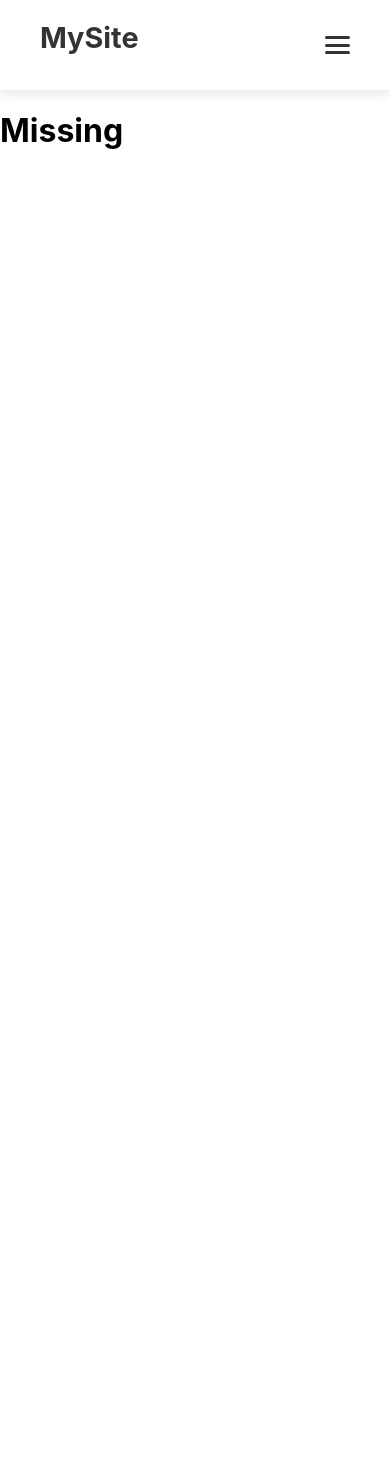
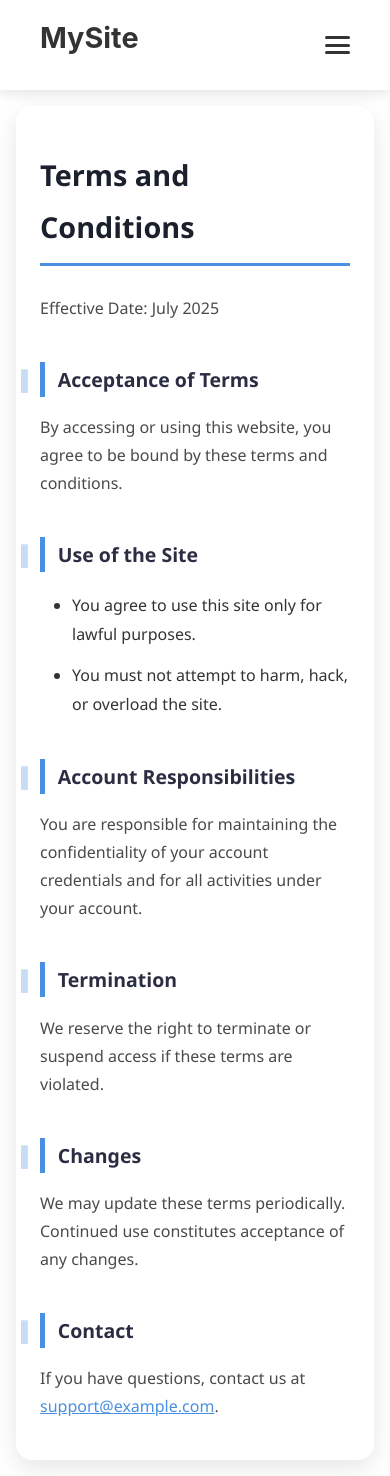
Before and after one commit to lagoscats/forms, a React (Create React App) app: page /#/terms in a window 390 px wide. Before the commit the page ends 844 px from the top, so only its background shows below. Built offline with nearby package versions, Linux system fonts and the light colour scheme.

Commit message:
Update React app

```diff
--- a/package.json
+++ b/package.json
@@ -2,7 +2,7 @@
   "name": "forms",
   "version": "0.1.0",
   "private": true,
-  "homepage": "https://lagoscats.github.io/forms",
+  "homepage": ".",
   "dependencies": {
     "@fortawesome/fontawesome-svg-core": "^6.7.2",
     "@fortawesome/free-solid-svg-icons": "^6.7.2",
--- a/src/App.js
+++ b/src/App.js
@@ -10,11 +10,13 @@ import Contact from './components/Contact';
 import Services from './components/Services';
 import Footer from './components/Footer';
 import Dashboard from './components/Dashboard';
-import Images from './images/assets/profile.jpg';
 import Profile from './components/Profile';
 import Missing from './components/Missing';
 import Settings from './components/Settings';
 import PrivateRoute from './components/PrivateRoute';
+import PrivacyPolicy from './components/PrivacyPolicy';
+import TermsConditions from './components/TermsConditions';
+
 
 const App = () => {
   return (
@@ -27,9 +29,10 @@ const App = () => {
           <Route path="/login" element={<Login />} />
           <Route path="/profile" element={<Profile />} />
           <Route path="/about" element={<About />} />
+          <Route path="/privacy" element={<PrivacyPolicy />} />
+          <Route path="/terms" element={<TermsConditions />} />
           <Route path="/contact" element={<Contact />} />
           <Route path="/services" element={<Services />} />
-          <Route path="/images" element={<Images />} />
           <Route path="*" element={<Missing />} />
           <Route path="/settings" element={<Settings />} />
           <Route path="/footer" element={<Footer />} />
--- a/src/components/Dashboard.js
+++ b/src/components/Dashboard.js
@@ -12,7 +12,7 @@ const Dashboard = () => {
   useEffect(() => {
     const storedUsername = localStorage.getItem('username');
     if (storedUsername) {
-      setUsername(storedUsername);
+      setUsername(storedUsername.charAt(0).toUpperCase() + storedUsername.slice(1));
     } else {
       // Optionally redirect to login if no username
       navigate('/login');
--- /dev/null
+++ b/src/components/Policy.css
@@ -0,0 +1,119 @@
+/* src/pages/Policy.css */
+@keyframes fadeInUp {
+  from {
+    opacity: 0;
+    transform: translateY(30px);
+  }
+  to {
+    opacity: 1;
+    transform: translateY(0);
+  }
+}
+
+.policy-container {
+  max-width: 880px;
+  margin: 3rem auto;
+  padding: 2.5rem;
+  background: #ffffff;
+  border-radius: 1.25rem;
+  font-family: 'Segoe UI', Roboto, sans-serif;
+  color: #2c3e50;
+  box-shadow: 0 8px 24px rgba(0, 0, 0, 0.1);
+  animation: fadeInUp 0.7s ease forwards;
+  opacity: 0;
+  line-height: 1.8;
+  transition: box-shadow 0.3s ease, transform 0.3s ease;
+}
+
+.policy-container.show {
+  opacity: 1;
+}
+
+.policy-container:hover {
+  box-shadow: 0 12px 30px rgba(0, 0, 0, 0.15);
+  transform: scale(1.01);
+}
+
+.policy-container h1 {
+  font-size: clamp(2rem, 5vw, 2.5rem);
+  margin-bottom: 1.75rem;
+  font-weight: 700;
+  color: #1a202c;
+  border-bottom: 3px solid #4a90e2;
+  padding-bottom: 0.6rem;
+}
+
+.policy-container h2 {
+  margin-top: 2.5rem;
+  font-size: clamp(1.3rem, 4vw, 1.6rem);
+  font-weight: 600;
+  color: #2b2d42;
+  border-left: 5px solid #4a90e2;
+  padding-left: 0.8rem;
+  position: relative;
+}
+
+.policy-container h2::before {
+  content: "▌";
+  position: absolute;
+  left: -1.5rem;
+  color: #4a90e2;
+  opacity: 0.3;
+}
+
+.policy-container p {
+  font-size: 1.07rem;
+  margin-top: 1rem;
+  color: #4a4a4a;
+  line-height: 1.75;
+}
+
+.policy-container ul {
+  list-style: disc;
+  padding-left: 2rem;
+  margin-top: 1.2rem;
+}
+
+.policy-container li {
+  margin-bottom: 0.8rem;
+  font-size: 1.03rem;
+  color: #333;
+  transition: transform 0.2s ease;
+}
+
+.policy-container li:hover {
+  transform: translateX(5px);
+}
+
+.policy-container a {
+  color: #4a90e2;
+  text-decoration: underline;
+  font-weight: 500;
+  transition: color 0.3s ease, text-decoration 0.3s ease;
+}
+
+.policy-container a:hover {
+  color: #2a70c0;
+  text-decoration: none;
+}
+
+@media screen and (max-width: 768px) {
+  .policy-container {
+    margin: 1rem;
+    padding: 1.5rem;
+    border-radius: 1rem;
+  }
+
+  .policy-container h1 {
+    font-size: clamp(1.8rem, 6vw, 2.2rem);
+  }
+
+  .policy-container h2 {
+    font-size: clamp(1.2rem, 5vw, 1.4rem);
+  }
+
+  .policy-container p,
+  .policy-container li {
+    font-size: 1rem;
+  }
+}
--- /dev/null
+++ b/src/components/PrivacyPolicy.js
@@ -0,0 +1,41 @@
+// src/pages/PrivacyPolicy.js
+import React from 'react';
+import './Policy.css';
+
+const PrivacyPolicy = () => {
+  return (
+    <div className="policy-container">
+      <h1>Privacy Policy</h1>
+      <p>Effective Date: July 2025</p>
+
+      <p>
+        We value your privacy. This policy explains how we collect, use, and protect your personal information when you use our website or services.
+      </p>
+
+      <h2>Information We Collect</h2>
+      <ul>
+        <li>Personal identification info (e.g. name, email)</li>
+        <li>Contact details submitted through forms</li>
+        <li>Usage data (e.g. browser type, device, IP)</li>
+      </ul>
+
+      <h2>How We Use Your Information</h2>
+      <ul>
+        <li>To respond to your inquiries</li>
+        <li>To improve our services and user experience</li>
+        <li>To send updates or promotional content (if subscribed)</li>
+      </ul>
+
+      <h2>Data Protection</h2>
+      <p>We implement appropriate measures to protect your data against unauthorized access or disclosure.</p>
+
+      <h2>Third-party Sharing</h2>
+      <p>We do not sell or rent your data. We may share information with trusted service providers only to operate our platform.</p>
+
+      <h2>Contact</h2>
+      <p>If you have questions, contact us at <a href="mailto:support@example.com">support@example.com</a>.</p>
+    </div>
+  );
+};
+
+export default PrivacyPolicy;
--- /dev/null
+++ b/src/components/TermsConditions.js
@@ -0,0 +1,35 @@
+// src/pages/TermsConditions.js
+import React from 'react';
+import './Policy.css';
+
+const TermsConditions = () => {
+  return (
+    <div className="policy-container">
+      <h1>Terms and Conditions</h1>
+      <p>Effective Date: July 2025</p>
+
+      <h2>Acceptance of Terms</h2>
+      <p>By accessing or using this website, you agree to be bound by these terms and conditions.</p>
+
+      <h2>Use of the Site</h2>
+      <ul>
+        <li>You agree to use this site only for lawful purposes.</li>
+        <li>You must not attempt to harm, hack, or overload the site.</li>
+      </ul>
+
+      <h2>Account Responsibilities</h2>
+      <p>You are responsible for maintaining the confidentiality of your account credentials and for all activities under your account.</p>
+
+      <h2>Termination</h2>
+      <p>We reserve the right to terminate or suspend access if these terms are violated.</p>
+
+      <h2>Changes</h2>
+      <p>We may update these terms periodically. Continued use constitutes acceptance of any changes.</p>
+
+      <h2>Contact</h2>
+      <p>If you have questions, contact us at <a href="mailto:support@example.com">support@example.com</a>.</p>
+    </div>
+  );
+};
+
+export default TermsConditions;
```
Also changed, not shown: 2 other files (tests, documents, lock files or other folders).
